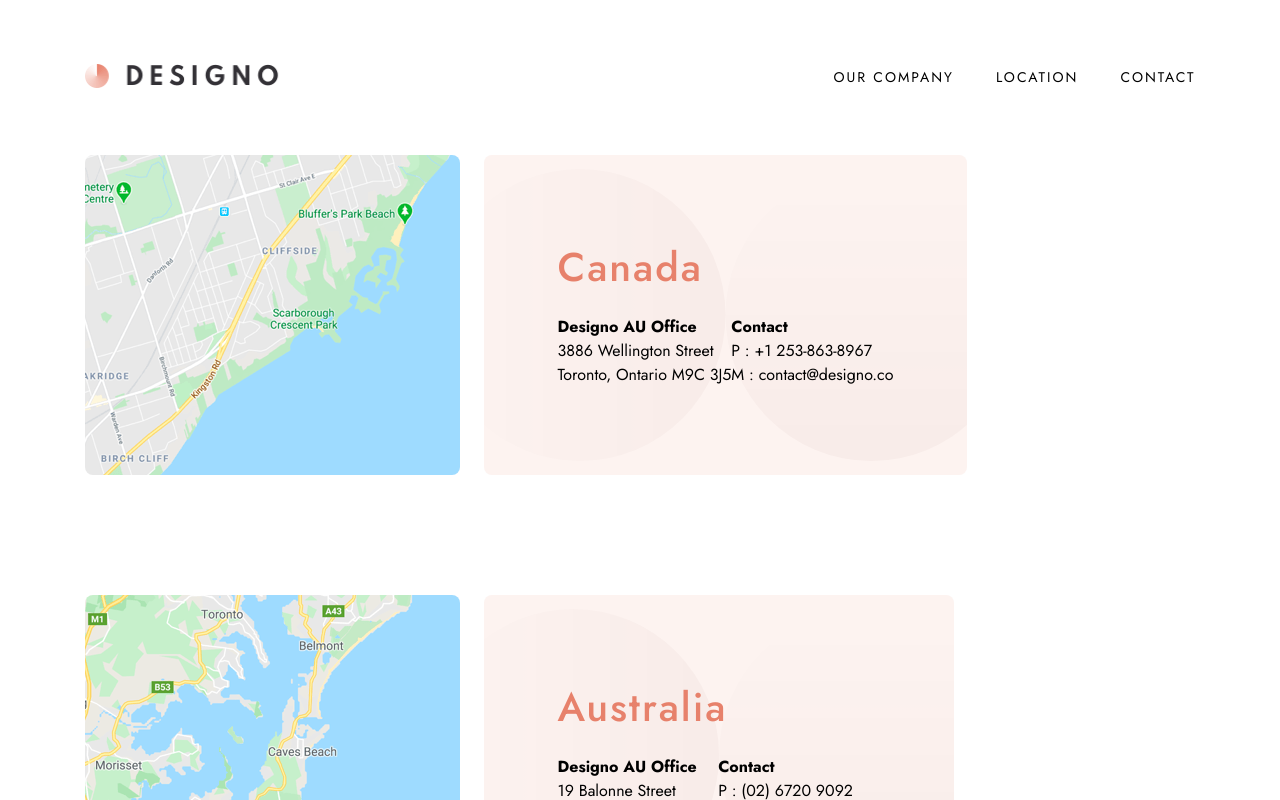
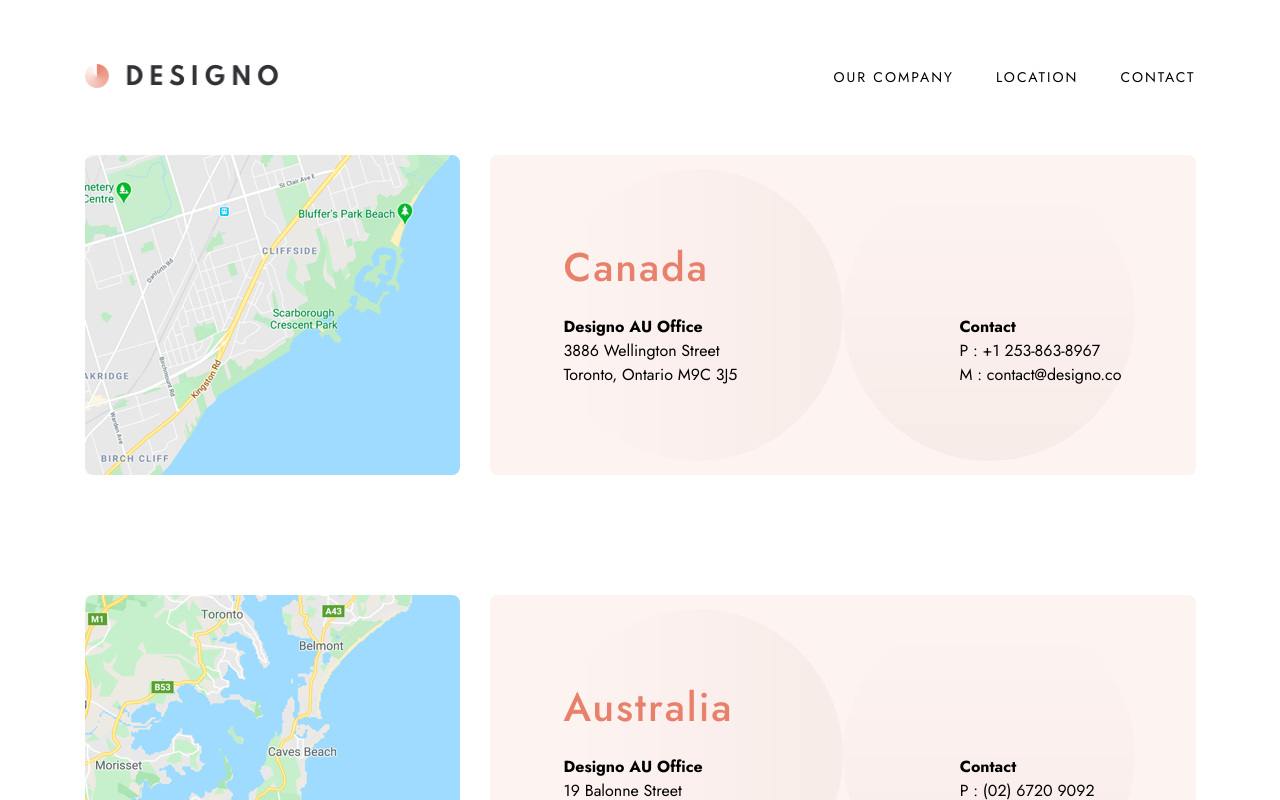
Before and after one commit to nivancheva/designo-multi-page-website-react, a Next.js app: page /location in a window 1280 px wide. Shown: the top 800 px of the page. Built offline with nearby package versions, Linux system fonts and the light colour scheme.

Commit message:
style desktop location page

```diff
--- a/src/app/components/Countries/CountryExpand.css
+++ b/src/app/components/Countries/CountryExpand.css
@@ -47,15 +47,23 @@
     .country-details-info {
         display: flex;
         justify-content: space-between;
+        gap: 1rem
     }
 }
 
 /* desktop */
 @media (min-width:864px) {
    .country_expand-wrapper {
-        display: flex;
         max-width: 1111px;
         margin-inline: auto;
         width: 90%;
+
+        gap: 1.875rem;
+        grid-template-columns: auto 2fr;
    }
+
+   /* .reverce-canada,
+   .reverce-uk {
+        order: -1;
+   } */
 }
--- a/src/app/components/Countries/CountryExpand.jsx
+++ b/src/app/components/Countries/CountryExpand.jsx
@@ -1,6 +1,6 @@
 import './CountryExpand.css'
 
-export default function CountryExpand( {country, street, city, telephone, email, mapImg} ) {
+export default function CountryExpand( {country, street, city, telephone, email, mapImg, abbreviation} ) {
     return (
         <div className="country_expand-wrapper">
             <picture>
@@ -15,7 +15,7 @@ export default function CountryExpand( {country, street, city, telephone, email,
                 <img className='map-img' src={`locations/desktop/${mapImg}.png`}/>
             </picture>
 
-            <div className="country-details">
+            <div className={`country-details reverce-${abbreviation}`}>
                 <h2>{country}</h2>
                 <div className='country-details-info'>
                     <div className='margin-contact'>
--- a/src/countries.json
+++ b/src/countries.json
@@ -3,6 +3,7 @@
         "id": 1,
         "image": "illustration-canada",
         "country": "Canada",
+        "abbreviation": "canada",
         "street": "3886 Wellington Street",
         "city": "Toronto, Ontario M9C 3J5",
         "telephone": "+1 253-863-8967",
@@ -26,6 +27,7 @@
         "id": 3,
         "image": "illustration-united-kingdom",
         "country": "United Kingdom",
+        "abbreviation": "uk",
         "street": "13  Colorado Way",
         "city": "Rhyd-y-fro SA8 9GA",
         "telephone": "078 3115 1400",
```
